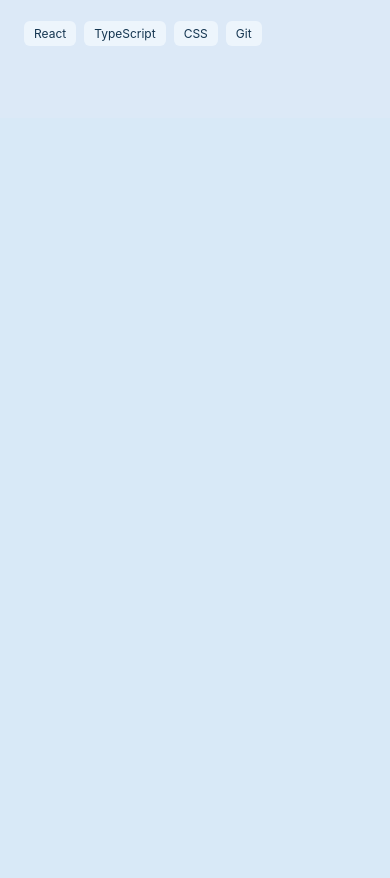
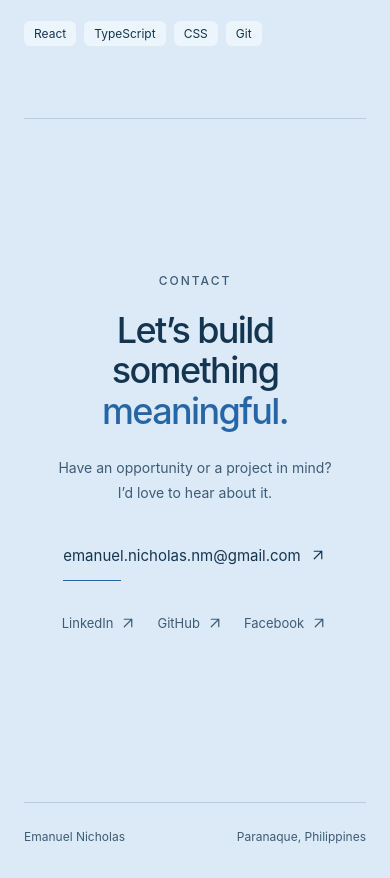
Before and after one commit to Emanuel-Nicholas-Manguera/eman-portfolio, a React (Vite) app: page / in a window 390 px wide. Shown: the part 3083-3961 px from the top of the page. Before the commit the page ends 3201 px from the top, so only its background shows below. Built offline with nearby package versions, Linux system fonts and the light colour scheme.

Commit message:
feat: add contact invitation and Facebook link

```diff
--- a/src/App.tsx
+++ b/src/App.tsx
@@ -2,6 +2,7 @@ import { useEffect, useRef, useState } from 'react'
 import { Introduction } from './Introduction'
 import { Projects } from './Projects'
 import { Experience } from './Experience'
+import { Contact } from './Contact'
 import { HeaderNavigation } from './HeaderNavigation'
 import './App.css'
 import type { SocialId } from './socialData'
@@ -22,9 +23,13 @@ function App() {
     const updateHeader = () => {
       const threshold = Math.max(120, window.innerHeight * .3)
       let current: string | null = null
-      for (const id of ['experience', 'projects']) {
+      for (const id of ['experience', 'projects', 'contact']) {
         const section = document.getElementById(id)
         if (section && section.getBoundingClientRect().top <= threshold) current = id
+      }
+      // The final section may be too short to reach the normal threshold.
+      if (window.scrollY > 0 && window.scrollY + window.innerHeight >= document.documentElement.scrollHeight - 2) {
+        current = 'contact'
       }
       setActiveSection(current)
       if (window.scrollY >= 80) {
@@ -182,6 +187,7 @@ function App() {
         <Introduction social={social} onSocialSelect={setSocial} />
         <Experience />
         <Projects />
+        <Contact />
       </main>
     </div>
   )
--- /dev/null
+++ b/src/Contact.css
@@ -0,0 +1,130 @@
+.contact-section {
+  display: grid;
+  place-items: center;
+  min-height: calc(100svh - 160px);
+  max-width: 1040px;
+  margin-inline: auto;
+  padding: 76px 0 88px;
+  border-top: 1px solid var(--header-border);
+  scroll-margin-top: -40px;
+  text-align: center;
+}
+
+.contact-invitation {
+  transition: opacity 450ms ease, transform 450ms cubic-bezier(.22, .75, .23, 1);
+}
+
+.contact-section[data-visible='false'] .contact-invitation {
+  opacity: 0;
+  transform: translateY(14px);
+}
+
+.contact-section h2 {
+  margin: 20px 0 24px;
+  font-size: clamp(36px, 5.5vw, 64px);
+  font-weight: 500;
+  line-height: 1.12;
+  letter-spacing: -.045em;
+  text-wrap: balance;
+}
+
+.contact-section h2 span { color: var(--accent); }
+
+.contact-description {
+  margin: 0;
+  color: var(--muted-text);
+  font-size: 16px;
+  line-height: 1.8;
+}
+
+.contact-email {
+  position: relative;
+  display: inline-flex;
+  align-items: center;
+  justify-content: center;
+  gap: 16px;
+  max-width: 100%;
+  min-height: 48px;
+  padding-block: 8px 12px;
+  margin-top: 28px;
+  color: var(--text);
+  font-size: clamp(15px, 2.5vw, 26px);
+  text-decoration: none;
+}
+
+.contact-email span { min-width: 0; overflow-wrap: anywhere; }
+.contact-email svg { width: 24px; height: 24px; }
+.contact-section a svg { flex-shrink: 0; transition: transform 240ms ease; }
+.contact-section a:hover svg,
+.contact-section a:focus-visible svg { transform: translate(3px, -3px); }
+
+.contact-email::after {
+  content: '';
+  position: absolute;
+  inset: auto 0 0;
+  height: 1px;
+  background: var(--accent);
+  transform: scaleX(.22);
+  transform-origin: left;
+  transition: transform 280ms cubic-bezier(.22, .7, .25, 1), background-color var(--theme-duration) var(--theme-easing);
+}
+
+.contact-email:hover::after,
+.contact-email:focus-visible::after { transform: scaleX(1); }
+
+.contact-socials {
+  display: flex;
+  justify-content: center;
+  flex-wrap: wrap;
+  gap: 8px 28px;
+  margin-top: 20px;
+}
+
+.contact-socials a {
+  display: inline-flex;
+  align-items: center;
+  gap: 6px;
+  min-height: 44px;
+  color: var(--muted-text);
+  font-size: 13px;
+  text-decoration: none;
+}
+
+.contact-socials a:hover,
+.contact-socials a:focus-visible { color: var(--accent); }
+
+.site-footer {
+  display: flex;
+  justify-content: space-between;
+  flex-wrap: wrap;
+  gap: 12px 24px;
+  max-width: 1040px;
+  margin-inline: auto;
+  padding: 24px 0 32px;
+  border-top: 1px solid var(--header-border);
+  color: var(--muted-text);
+  font-size: 12px;
+  line-height: 1.6;
+}
+
+.contact-section h2 span,
+.contact-description,
+.contact-section a,
+.site-footer {
+  transition: color var(--theme-duration) var(--theme-easing), border-color var(--theme-duration) var(--theme-easing);
+}
+
+@media (max-width: 580px) {
+  .contact-section { padding: 48px 0 52px; scroll-margin-top: -24px; }
+  .contact-description { font-size: 14px; }
+  .contact-email { gap: 8px; }
+  .contact-email svg { width: 18px; height: 18px; }
+  .contact-socials { gap: 8px 20px; }
+}
+
+@media (prefers-reduced-motion: reduce) {
+  .contact-invitation,
+  .contact-email::after,
+  .contact-section a svg { transition: none; }
+  .contact-section[data-visible='false'] .contact-invitation { opacity: 1; transform: none; }
+}
--- /dev/null
+++ b/src/Contact.tsx
@@ -0,0 +1,63 @@
+import { useEffect, useRef, useState } from 'react'
+import { socials } from './socialData'
+import './Contact.css'
+
+const email = 'emanuel.nicholas.nm@gmail.com'
+const gmail = socials.find((social) => social.id === 'gmail')!
+const contactLinks = [
+  ...socials.filter((social) => social.id === 'linkedin' || social.id === 'github').reverse(),
+  { label: 'Facebook', href: 'https://web.facebook.com/profile.php?id=61592447112540' },
+]
+
+function ContactArrow() {
+  return (
+    <svg width="18" height="18" viewBox="0 0 24 24" fill="none" stroke="currentColor" strokeWidth="1.6" strokeLinecap="round" strokeLinejoin="round" aria-hidden="true">
+      <path d="M7 17 17 7M7 7h10v10" />
+    </svg>
+  )
+}
+
+export function Contact() {
+  const sectionRef = useRef<HTMLElement>(null)
+  const [visible, setVisible] = useState(false)
+
+  useEffect(() => {
+    const section = sectionRef.current
+    if (!section) return
+    const observer = new IntersectionObserver(([entry]) => {
+      if (entry.isIntersecting) {
+        setVisible(true)
+        observer.disconnect()
+      }
+    }, { threshold: .1 })
+    observer.observe(section)
+    return () => observer.disconnect()
+  }, [])
+
+  return (
+    <>
+      <section ref={sectionRef} className="contact-section" id="contact" aria-labelledby="contact-title" data-visible={visible}>
+        <div className="contact-invitation">
+          <p className="section-eyebrow">Contact</p>
+          <h2 id="contact-title">Let’s build<br />something <span>meaningful.</span></h2>
+          <p className="contact-description">Have an opportunity or a project in mind?<br />I’d love to hear about it.</p>
+          <a className="contact-email" href={gmail.href} target="_blank" rel="noopener noreferrer" aria-label={`Email ${email} in Gmail (opens in a new tab)`}>
+            <span>{email}</span>
+            <ContactArrow />
+          </a>
+          <nav className="contact-socials" aria-label="More ways to connect">
+            {contactLinks.map((link) => (
+              <a key={link.label} href={link.href} target="_blank" rel="noopener noreferrer" aria-label={`${link.label} (opens in a new tab)`}>
+                {link.label}<ContactArrow />
+              </a>
+            ))}
+          </nav>
+        </div>
+      </section>
+      <footer className="site-footer">
+        <span>Emanuel Nicholas</span>
+        <span>Paranaque, Philippines</span>
+      </footer>
+    </>
+  )
+}
--- a/src/HeaderNavigation.tsx
+++ b/src/HeaderNavigation.tsx
@@ -57,19 +57,14 @@ export function HeaderNavigation({ activeSection, onNavigate }: Props) {
       />
       {items.map((label) => {
         const id = label.toLowerCase()
-        const enabled = label !== 'Contact'
         return (
           <a
             key={id}
-            href={enabled ? `#${id}` : undefined}
-            role="link"
-            aria-disabled={enabled ? undefined : true}
-            aria-current={enabled && activeSection === id ? 'location' : undefined}
-            aria-label={enabled ? undefined : `${label}, coming soon`}
-            title={enabled ? undefined : `${label} section coming soon`}
-            onPointerEnter={(event) => setHovered(enabled && event.pointerType === 'mouse' ? id : null)}
-            onFocus={(event) => setFocused(enabled && event.currentTarget.matches(':focus-visible') ? id : null)}
-            onClick={enabled ? onNavigate : undefined}
+            href={`#${id}`}
+            aria-current={activeSection === id ? 'location' : undefined}
+            onPointerEnter={(event) => setHovered(event.pointerType === 'mouse' ? id : null)}
+            onFocus={(event) => setFocused(event.currentTarget.matches(':focus-visible') ? id : null)}
+            onClick={onNavigate}
           >
             <span>{label}</span>
           </a>
```
